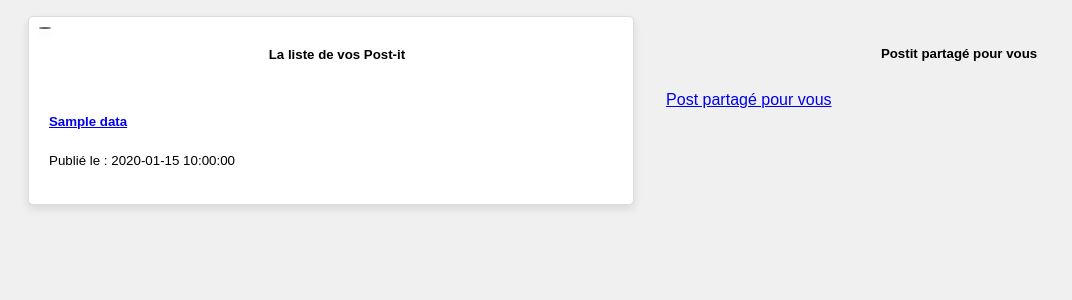
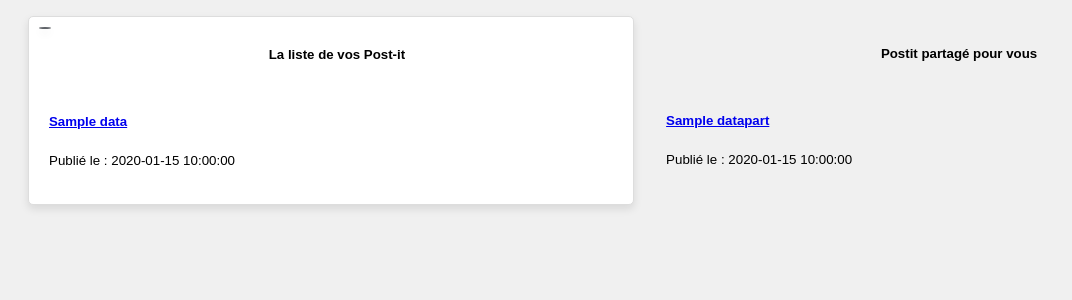
Before and after one commit to Emtarok/projet_TER, a PHP site: template views/postit_list.view.php in a window 1280 px wide. Shown: the part 171-471 px from the top of the page, without its empty margins (0-1072 px from the left). Run offline with PHP 8.4, Linux system fonts and the light colour scheme; the template is opened without the code that fills it: most values are stand-ins (such as "Sample title", 1, 10 or a date in 2020).

Commit message:
Affichage list des postits partagé avec l'utilisateur connecté

```diff
--- a/controllers/postit_list.controller.php
+++ b/controllers/postit_list.controller.php
@@ -14,6 +14,7 @@ function handle_request() {
         }
         $userid = $_SESSION['user_id'];
         $data = get_data($userid);
+        $datapart = get_partage($userid);
         // si récupération du numéro de session en cours non nul (utilisateur connecté) -> OK
         // je ne vérifie pas si utilisateur dans la bdd, car déjà fait lors de la connexion.
         require_once __DIR__ . '/../views/postit_list.view.php';
--- a/views/postit_list.view.php
+++ b/views/postit_list.view.php
@@ -76,11 +76,24 @@ if (!isset($_SESSION)) {
                     <h5 class="card-title-h5">Postit partagé pour vous</h5>
                     <div></div>
                 </div>
-                <div class="postit-card card">
-                    <div class="card-body">
-                        <a href="#" class="card-title">Post partagé pour vous</a>
-                    </div>
-                </div>
+                <?php
+                if (!empty($datapart)) {
+                    echo $_SESSION['message'] ?? '';
+                    foreach ($datapart as $postitpart){
+                    echo "
+                    <div class=\"postit-card card\">
+                        <div class=\"card-body\">
+                            <div>
+                                <h5 class=\"card-title\"><a href=\"?action=details&id=".$postitpart['idpostit']."\">".$postitpart['titre']."</a></h5>
+                                <small class=\"test-muted\">Publié le : ".$postitpart['date_post']."</small>
+                            </div>
+                        </div>
+                    </div>";
+                    }
+                } else {
+                    echo "<p>Aucun post-it trouvé</p>";
+                }
+                ?>
             </div>
         </div>
     </div>
```
Also changed, not shown: models/postit.model.php (+33 -0 lines).
